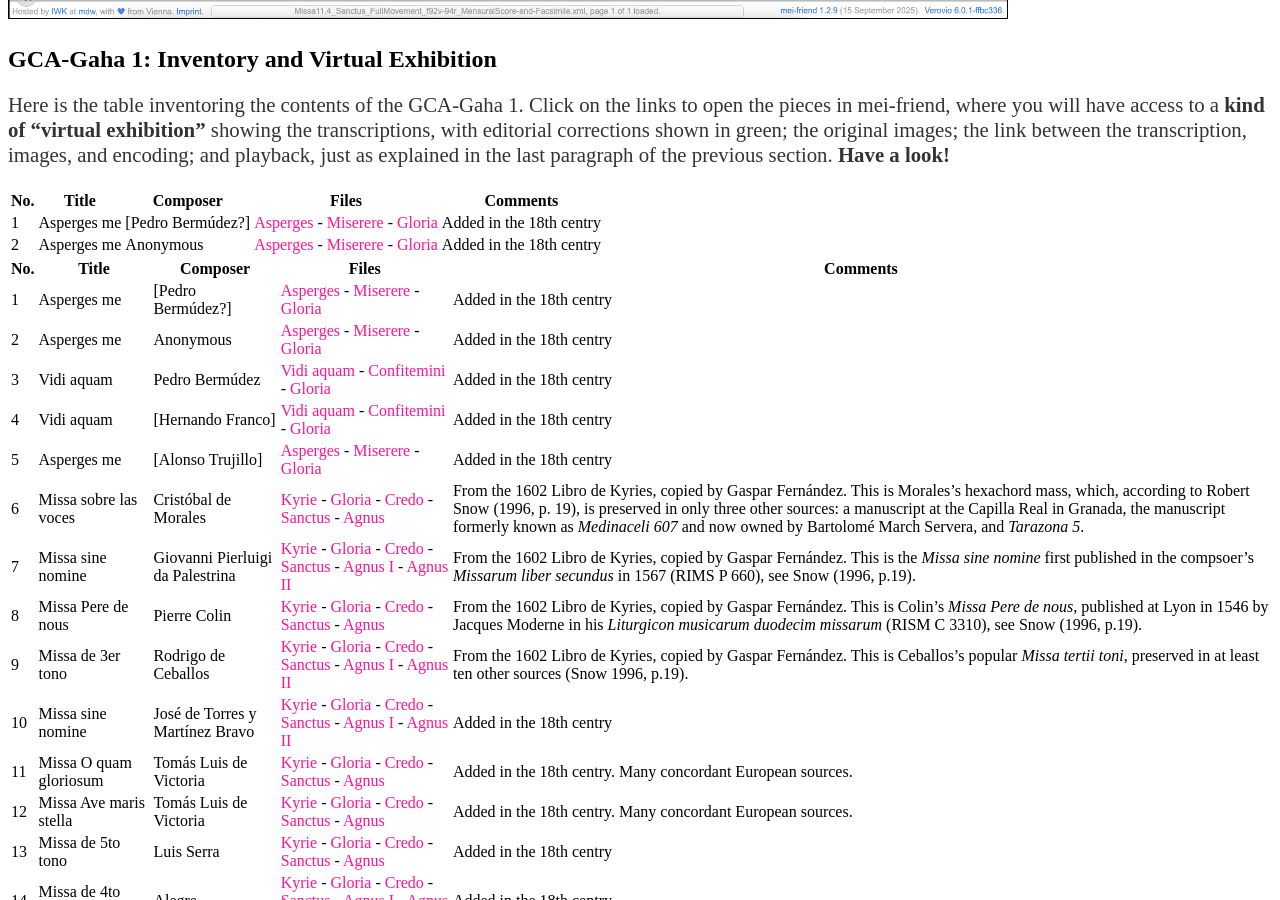
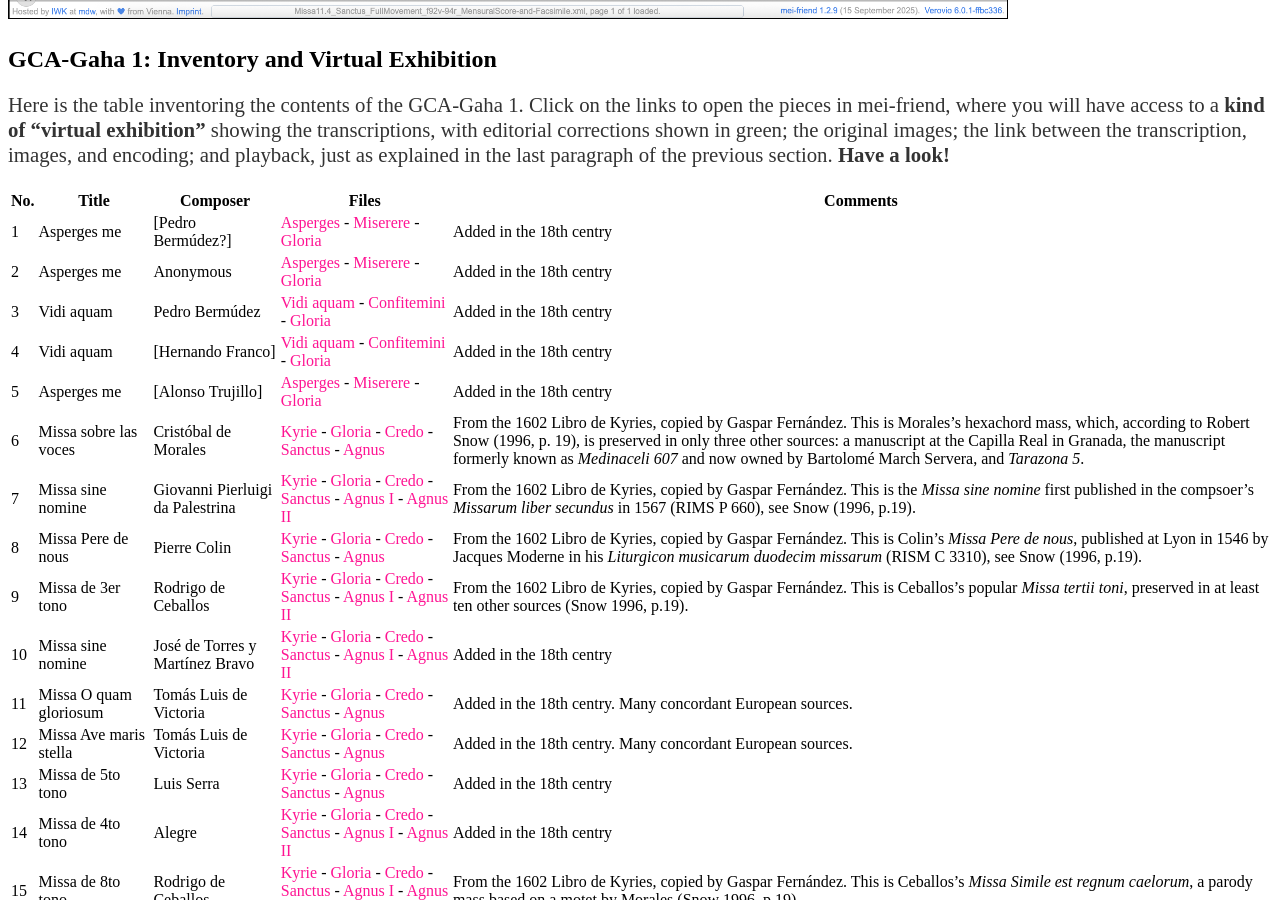
Before and after one commit to martha-thomae/martha-thomae.github.io, a Jekyll site: the page built from projects/guatemala.md, in a window 1280 px wide and 900 px high, scrolled down 3885 px. Built offline with Jekyll 4.4.1, drawn with Linux system fonts in a browser that asks for light colours.

Commit message:
Update guatemala.md - Revert
The HTML table didn't make the borders visible by itself

```diff
--- a/projects/guatemala.md
+++ b/projects/guatemala.md
@@ -58,38 +58,6 @@ In the next section, you will find the inventory table of all the pieces in the
 
 Here is the table inventoring the contents of the GCA-Gaha 1. Click on the links to open the pieces in mei-friend, where you will have access to a **kind of "virtual exhibition"** showing the transcriptions, with editorial corrections shown in green; the original images; the link between the transcription, images, and encoding; and playback, just as explained in the last paragraph of the previous section. **Have a look!**
 
-<table>
-	<tr>
-		<th>No.</th>
-		<th>Title</th>
-		<th>Composer</th>
-		<th>Files</th>
-		<th>Comments</th>
-	</tr>
-	<tr>
-		<td>1</td>
-		<td>Asperges me</td>
-		<td>[Pedro Bermúdez?]</td>
-		<td>
-			<a href="https://mei-friend.mdw.ac.at/?file=https://raw.githubusercontent.com/martha-thomae/GuatC1/refs/heads/main/01_Anonymous-OR-Bermudez_Asperges-me/Piece1_Asperges-me_Section1_f1v-2r_MensuralScore-and-Facsimile.xml&scale=31&breaks=none&select=PART0906de42-7bc1-47c4-afe7-5f04e6bcfcd4_A414df90d-62e4-4ef5-bb1c-111946ffc5aa&page=1&speed=true&notationOrientation=left&notationProportion=0.32&facsimileOrientation=bottom&facsimileProportion=0.54">Asperges</a> -
-			<a href="https://mei-friend.mdw.ac.at/?file=https://raw.githubusercontent.com/martha-thomae/GuatC1/refs/heads/main/01_Anonymous-OR-Bermudez_Asperges-me/Piece1_Asperges-me_Section2_f2v-3r_MensuralScore-and-Facsimile.xml&scale=31&breaks=none&select=PART0906de42-7bc1-47c4-afe7-5f04e6bcfcd4_A414df90d-62e4-4ef5-bb1c-111946ffc5aa&page=1&speed=true&notationOrientation=left&notationProportion=0.32&facsimileOrientation=bottom&facsimileProportion=0.54">Miserere</a> -
-			<a href="https://mei-friend.mdw.ac.at/?file=https://raw.githubusercontent.com/martha-thomae/GuatC1/refs/heads/main/01_Anonymous-OR-Bermudez_Asperges-me/Piece1_Asperges-me_Section3_f3v-4r_MensuralScore-and-Facsimile.xml&scale=31&breaks=none&select=PART0906de42-7bc1-47c4-afe7-5f04e6bcfcd4_A414df90d-62e4-4ef5-bb1c-111946ffc5aa&page=1&speed=true&notationOrientation=left&notationProportion=0.32&facsimileOrientation=bottom&facsimileProportion=0.54">Gloria</a>
-		</td>
-		<td>Added in the 18th centry</td>
-	</tr>
-	<tr>
-		<td>2</td>
-		<td>Asperges me</td>
-		<td>Anonymous</td>
-		<td>
-			<a href="https://mei-friend.mdw.ac.at/?file=https://raw.githubusercontent.com/martha-thomae/GuatC1/refs/heads/main/02_Anonymous_Asperges-me/Piece2_Asperges-me_Section1_f4v-6r_MensuralScore-and-Facsimile.xml&scale=31&breaks=none&select=PART0906de42-7bc1-47c4-afe7-5f04e6bcfcd4_A414df90d-62e4-4ef5-bb1c-111946ffc5aa&page=1&speed=true&notationOrientation=left&notationProportion=0.32&facsimileOrientation=bottom&facsimileProportion=0.54">Asperges</a> -
-			<a href="https://mei-friend.mdw.ac.at/?file=https://raw.githubusercontent.com/martha-thomae/GuatC1/refs/heads/main/02_Anonymous_Asperges-me/Piece2_Asperges-me_Section2_f5v-6r_MensuralScore-and-Facsimile.xml&scale=31&breaks=none&select=PART0906de42-7bc1-47c4-afe7-5f04e6bcfcd4_A414df90d-62e4-4ef5-bb1c-111946ffc5aa&page=1&speed=true&notationOrientation=left&notationProportion=0.32&facsimileOrientation=bottom&facsimileProportion=0.54">Miserere</a> -
-			<a href="https://mei-friend.mdw.ac.at/?file=https://raw.githubusercontent.com/martha-thomae/GuatC1/refs/heads/main/02_Anonymous_Asperges-me/Piece2_Asperges-me_Section3_f6v-7r_MensuralScore-and-Facsimile.xml&scale=31&breaks=none&select=PART0906de42-7bc1-47c4-afe7-5f04e6bcfcd4_A414df90d-62e4-4ef5-bb1c-111946ffc5aa&page=1&speed=true&notationOrientation=left&notationProportion=0.32&facsimileOrientation=bottom&facsimileProportion=0.54">Gloria</a>
-		</td>
-		<td>Added in the 18th centry</td>
-	</tr>
-</table>
-
 | No. | Title | Composer | Files | Comments |
 | --- | ----- | -------- | ----- | -------- |
 | 1 | Asperges me | [Pedro Bermúdez?] | [Asperges](https://mei-friend.mdw.ac.at/?file=https://raw.githubusercontent.com/martha-thomae/GuatC1/refs/heads/main/01_Anonymous-OR-Bermudez_Asperges-me/Piece1_Asperges-me_Section1_f1v-2r_MensuralScore-and-Facsimile.xml&scale=31&breaks=none&select=PART0906de42-7bc1-47c4-afe7-5f04e6bcfcd4_A414df90d-62e4-4ef5-bb1c-111946ffc5aa&page=1&speed=true&notationOrientation=left&notationProportion=0.32&facsimileOrientation=bottom&facsimileProportion=0.54) - [Miserere](https://mei-friend.mdw.ac.at/?file=https://raw.githubusercontent.com/martha-thomae/GuatC1/refs/heads/main/01_Anonymous-OR-Bermudez_Asperges-me/Piece1_Asperges-me_Section2_f2v-3r_MensuralScore-and-Facsimile.xml&scale=31&breaks=none&select=PART0906de42-7bc1-47c4-afe7-5f04e6bcfcd4_A414df90d-62e4-4ef5-bb1c-111946ffc5aa&page=1&speed=true&notationOrientation=left&notationProportion=0.32&facsimileOrientation=bottom&facsimileProportion=0.54) - [Gloria](https://mei-friend.mdw.ac.at/?file=https://raw.githubusercontent.com/martha-thomae/GuatC1/refs/heads/main/01_Anonymous-OR-Bermudez_Asperges-me/Piece1_Asperges-me_Section3_f3v-4r_MensuralScore-and-Facsimile.xml&scale=31&breaks=none&select=PART0906de42-7bc1-47c4-afe7-5f04e6bcfcd4_A414df90d-62e4-4ef5-bb1c-111946ffc5aa&page=1&speed=true&notationOrientation=left&notationProportion=0.32&facsimileOrientation=bottom&facsimileProportion=0.54) | Added in the 18th centry |
```
